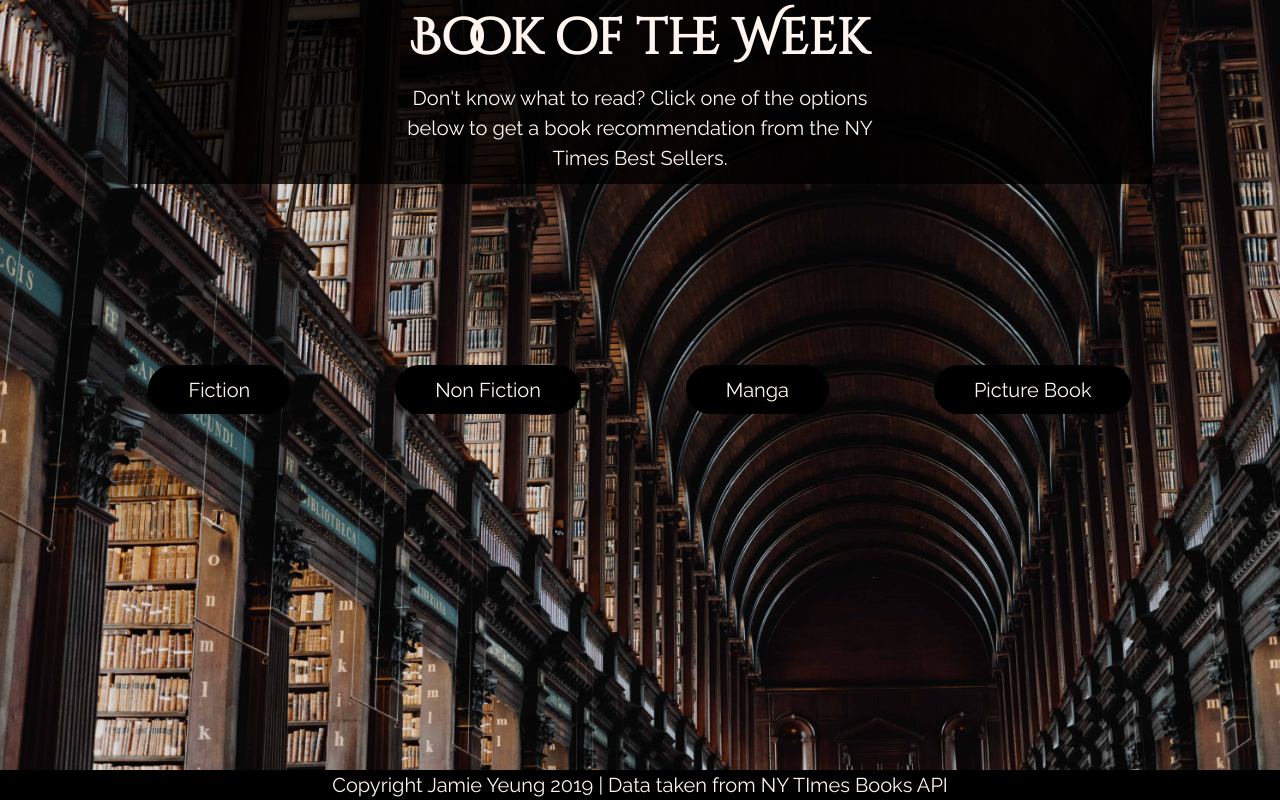
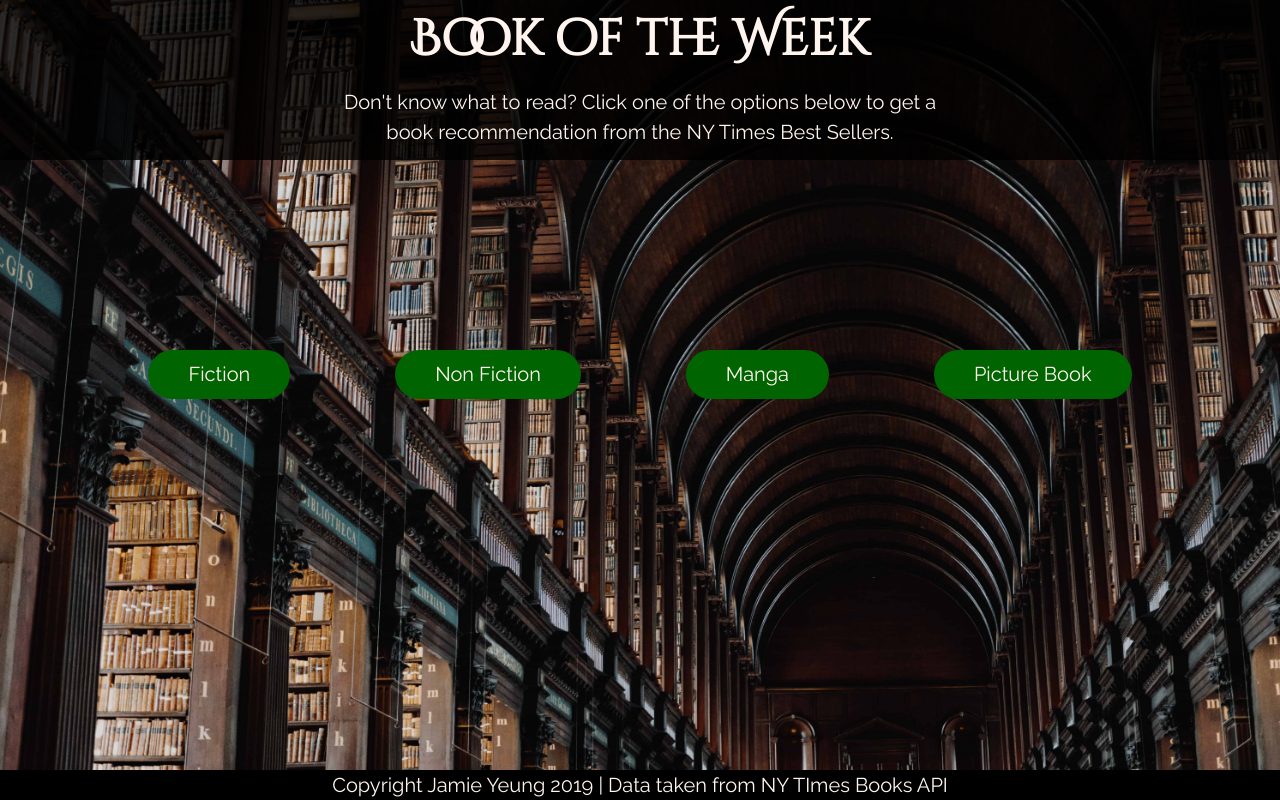
Before and after one commit to jamche/random-book, a React (Create React App) app: page / in a window 1280 px wide. Built offline with nearby package versions, Linux system fonts and the light colour scheme.

Commit message:
added more styling to buttons, and hover effects

```diff
--- a/package.json
+++ b/package.json
@@ -6,7 +6,8 @@
     "axios": "^0.18.0",
     "react": "^16.8.6",
     "react-dom": "^16.8.6",
-    "react-scripts": "3.0.1"
+    "react-scripts": "3.0.1",
+    "react-transition-group": "^4.1.0"
   },
   "scripts": {
     "start": "react-scripts start",
--- a/public/index.html
+++ b/public/index.html
@@ -4,6 +4,8 @@
     <meta charset="utf-8" />
     <link rel="shortcut icon" href="%PUBLIC_URL%/favicon.ico" />
     <link href="https://fonts.googleapis.com/css?family=Cinzel+Decorative|Raleway&display=swap" rel="stylesheet">
+    <link rel="stylesheet" href="https://use.fontawesome.com/releases/v5.8.1/css/all.css"
+      integrity="sha384-50oBUHEmvpQ+1lW4y57PTFmhCaXp0ML5d60M1M7uH2+nqUivzIebhndOJK28anvf" crossorigin="anonymous">
     <meta name="viewport" content="width=device-width, initial-scale=1" />
     <meta name="theme-color" content="#000000" />
     <!--
--- a/src/App.css
+++ b/src/App.css
@@ -11,7 +11,7 @@ h1,h1,h3,h4,p,ul,li,a,button{
 }
 a{
   text-decoration: underline;
-  color: seashell;
+  color: rgb(255,245,238);
 }
 
 .wrapper{
@@ -20,6 +20,7 @@ a{
 img{
   width: 100%;
   margin: 0 auto;
+  display: inline-block;
 }
 
 .App {
@@ -36,11 +37,11 @@ h1{
 }
 h1,
 h2{
-  color: seashell;
+  color: rgb(255,245,238);
   margin: .5%;
 }
 p{
-  color: seashell;
+  color: rgb(255,245,238);
   font-family: 'Raleway', sans-serif;
   line-height: 1.5;
   font-size: 20px;
@@ -51,16 +52,32 @@ p{
   margin-bottom: 1%;
 }
 button{
-  background: black;
-  color:seashell;
+  background: rgb(0,100,0);
+  color:rgb(255,245,238);
   font-family: 'Raleway', sans-serif;
   padding: 12.5px 40px;
   margin: 2%;
   border-radius:50px;
   border:none;
   font-size: 20px;
+  cursor:pointer;
+}
+.button{
+  border: none;
+  display: inline-block;
+}
+.button:hover,
+.button:focus{
+  color: #404040;
+  font-weight: 700;
+  letter-spacing: 2px;
+  background: rgb(255,245,238);
+  -webkit-box-shadow: 0px 5px 40px -10px rgba(255,245,238.57);
+  -moz-box-shadow: 0px 5px 40px -10px rgba(255,245,238, 0.57);
+  transition: all 0.3s ease 0s;
+}
 
-}
+
 /* style the results */
 .darkBack{
   background:rgba(0,0,0,0.8);
@@ -77,13 +94,21 @@ button{
   display: flex;
   margin: 0 auto;
   width: 70%;
-  justify-content: space-around;
+  justify-content: space-between;
   margin-bottom: 1%;
-  background: rgba(0,0,0,.9);
-
 }
 .imgContain{
-  width: 35%;
+  width: 30%;
+}
+img{
+  position: relative;
+  border-radius: 0% 0% 0% 0% / 0% 0% 0% 0% ;
+  box-shadow: 20px 20px rgba(253,245,230,.25);
+  transition: all .4s ease;
+}
+img:hover{
+  border-radius: 0% 0% 50% 50% / 0% 0% 5% 5% ;
+  box-shadow: 10px 10px rgba(253,245,230,.5);
 }
 .resultContent{
     padding: 2%;
@@ -91,15 +116,30 @@ button{
     display: flex;
     flex-direction: column;
     justify-content: center;
+    background: rgba(0,0,0,.9);
+
 }
 .resultContent h2{
-  margin-bottom: 10px;
+  font-family: 'Raleway', sans-serif;
+  font-size:30px;
+  margin-bottom: 2%;
+}
+.resultContent span{
+  font-size: 24px;
 }
 .resultContent p{
   text-align: left;
-  margin:1% auto;
+  margin: 1% auto;
 }
 
+.resultContent i{
+  font-size: 24px;
+}
+.resultContent i:hover,
+.resultContent i:focus {
+  color: orange;
+  font-size: 30px;
+}
 
 /* footer */
 footer{
@@ -142,3 +182,53 @@ footer{
     opacity: 1;
   }
 }
+
+/* resultContent animation */
+.tracking-in-expand-fwd-top {
+	-webkit-animation: tracking-in-expand-fwd-top 0.6s cubic-bezier(0.215, 0.610, 0.355, 1.000) both;
+  animation: tracking-in-expand-fwd-top 0.4s cubic-bezier(0.215, 0.610, 0.355, 1.000) both;
+}
+/**
+ * ----------------------------------------
+ * animation tracking-in-expand-fwd-top
+ * ----------------------------------------
+ */
+@-webkit-keyframes tracking-in-expand-fwd-top {
+  0% {
+    letter-spacing: -0.5em;
+    -webkit-transform: translateZ(-700px) translateY(-500px);
+    transform: translateZ(-700px) translateY(-500px);
+    opacity: 0;
+  }
+  40% {
+    opacity: 0.6;
+  }
+  100% {
+    -webkit-transform: translateZ(0) translateY(0);
+    transform: translateZ(0) translateY(0);
+    opacity: 1;
+  }
+}
+@keyframes tracking-in-expand-fwd-top {
+  0% {
+    letter-spacing: -0.5em;
+    -webkit-transform: translateZ(-700px) translateY(-500px);
+    transform: translateZ(-700px) translateY(-500px);
+    opacity: 0;
+  }
+  40% {
+    opacity: 0.6;
+  }
+  100% {
+    -webkit-transform: translateZ(0) translateY(0);
+    transform: translateZ(0) translateY(0);
+    opacity: 1;
+  }
+}
+
+
+/* References */
+/* Animista for awesome animations */
+
+/* https://www.magnet4blogging.net/button-styles/ */
+/* for the button hover and focus effects  */
--- a/src/App.js
+++ b/src/App.js
@@ -107,7 +107,7 @@ class App extends Component {
     render(){
       return (
         <div className="App">
-          <div className="darkBack wrapper">
+          <div className="darkBack">
             <h1>Book of the Week</h1>
             <p>Don't know what to read? Click one of the options below to get a book recommendation from the NY Times Best Sellers.</p>
           </div>
@@ -115,22 +115,22 @@ class App extends Component {
             {/* on fiction click, display results */}
             <button
             onClick = {this.fiction}
-            className = "button1"
+              className= "button"
             >Fiction</button>
             {/* on nonFiction click, display */}
             <button
             onClick = {this.nonFiction}
-            className = "button2"
+            className = "button"
             >Non Fiction</button>
             {/* on manga click, display */}
             <button
             onClick = {this.manga}
-            className = "button3"
+            className = "button"
             >Manga</button>
             {/* on picture click display */}
             <button
             onClick = {this.pictureBook}
-            className ="button4"
+            className ="button"
             >Picture Book</button>
           </div>
           <div className="wrapper">
@@ -140,12 +140,12 @@ class App extends Component {
                   <div className="imgContain">
                     <img src={book.book_image} alt={book.title} className="swirl-in-fwd" />
                   </div>
-                  <div className="resultContent">
+                  <div className="resultContent tracking-in-expand-fwd-top">
                     <h2>{book.title}</h2>
-                    <p>Author: {book.author}</p>
-                    <p>Description: {book.description}</p>
-                    <p>New selections every week! Don't like your recommendation?Click one of the buttons again to get another result!</p>
-                    <p>Buy on : <a href={book.amazon_product_url}>Amazon</a></p>
+                    <p><span>Author</span> : {book.author}</p>
+                    <p><span>Description</span> : {book.description}</p>
+                    <p>New selections every week! Don't like your book? Click one of the buttons again to get another result!</p>
+                    <p>Get your book here : <a href={book.amazon_product_url}><i class="fab fa-amazon"></i></a></p>
                   </div>
                 </div>
               )
```
Also changed, not shown: 1 other file (tests, documents, lock files or other folders).
